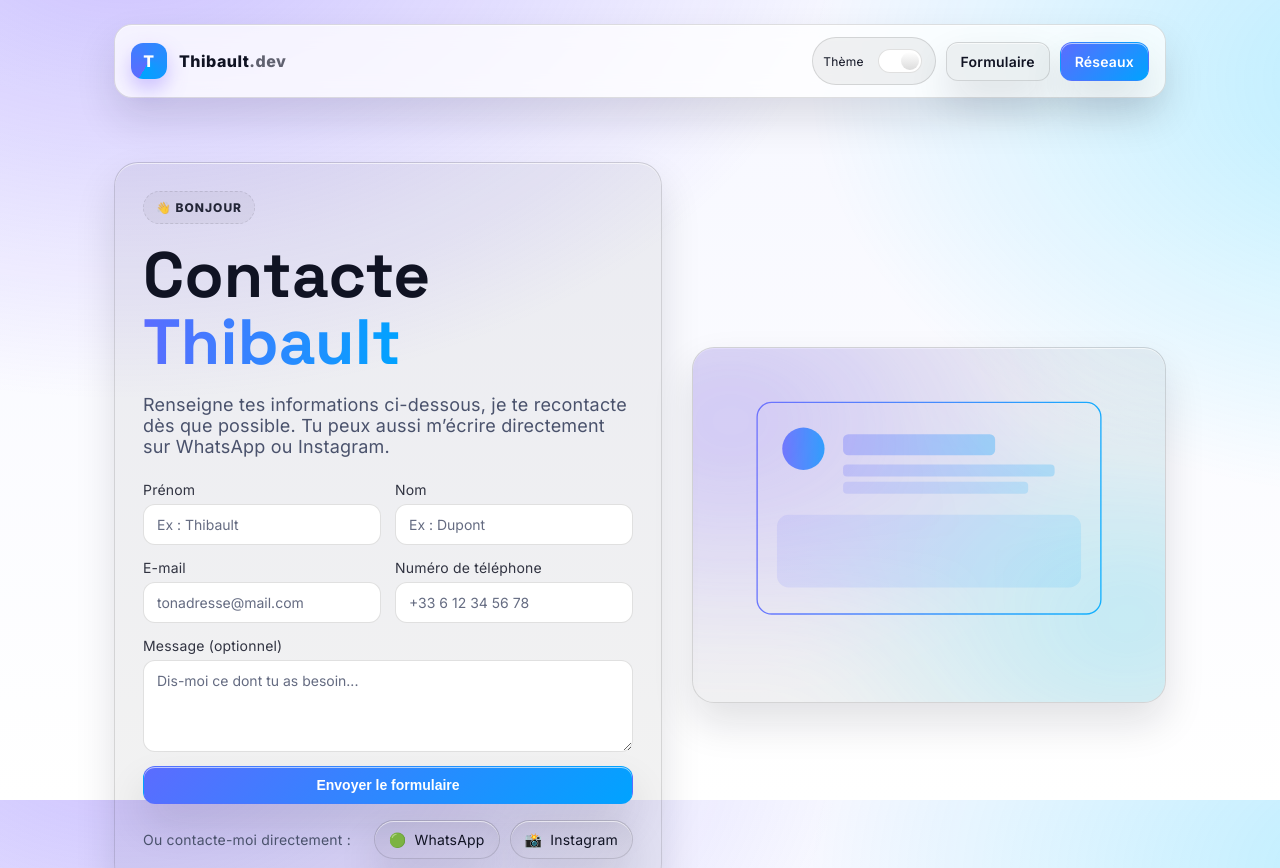
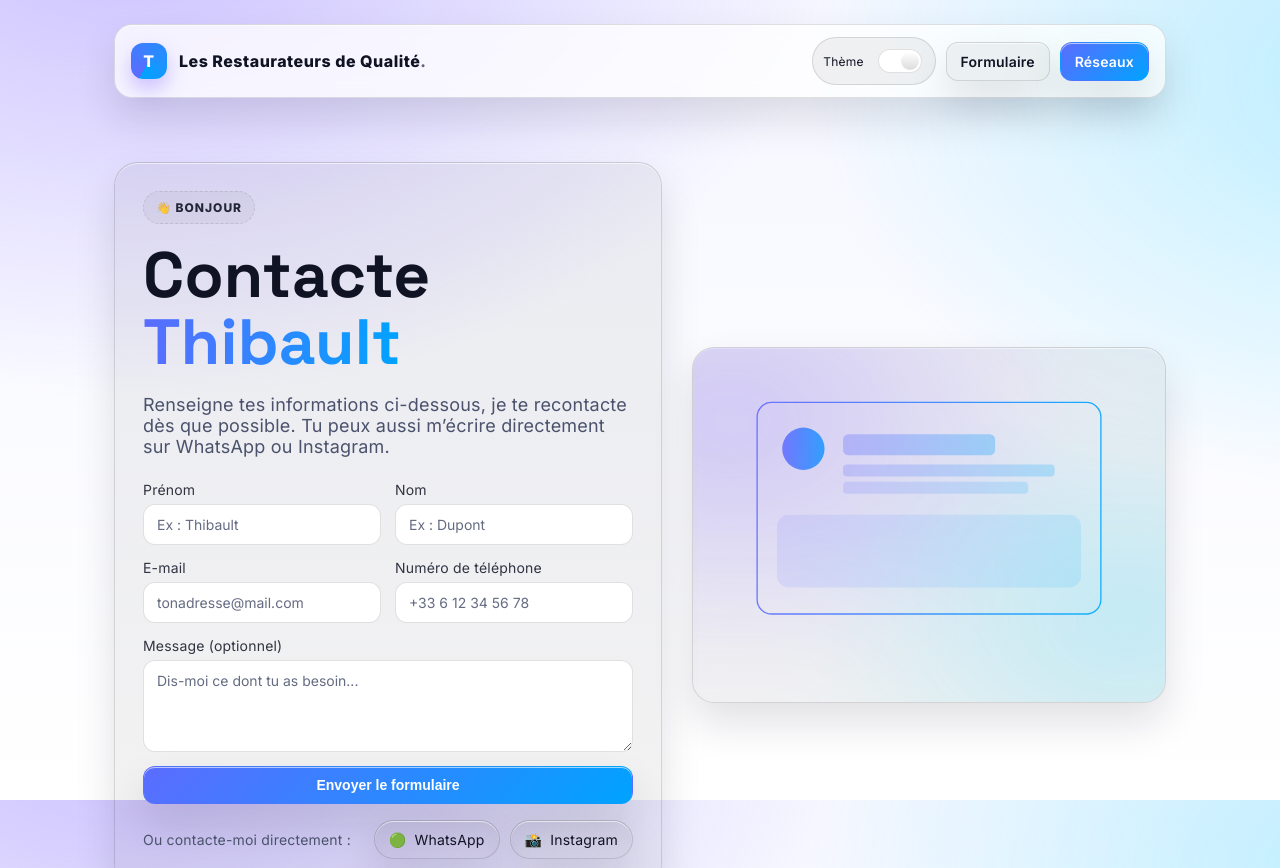
Before and after one commit to Adnane-BAT/mywebsite, a plain HTML site: page index.html in a window 1280 px wide. Shown: the top 868 px of the page. Drawn offline with Linux system fonts and the light colour scheme.

Commit message:
Update brand name in navigation

```diff
--- a/index.html
+++ b/index.html
@@ -341,7 +341,7 @@
     <nav class="nav">
       <div class="brand">
         <div class="logo">T</div>
-        <span>Thibault<span>.dev</span></span>
+        <span>Les Restaurateurs de Qualité<span>.</span></span>
       </div>
       <div class="actions">
         <label class="toggle" title="Basculer clair/sombre">
```
